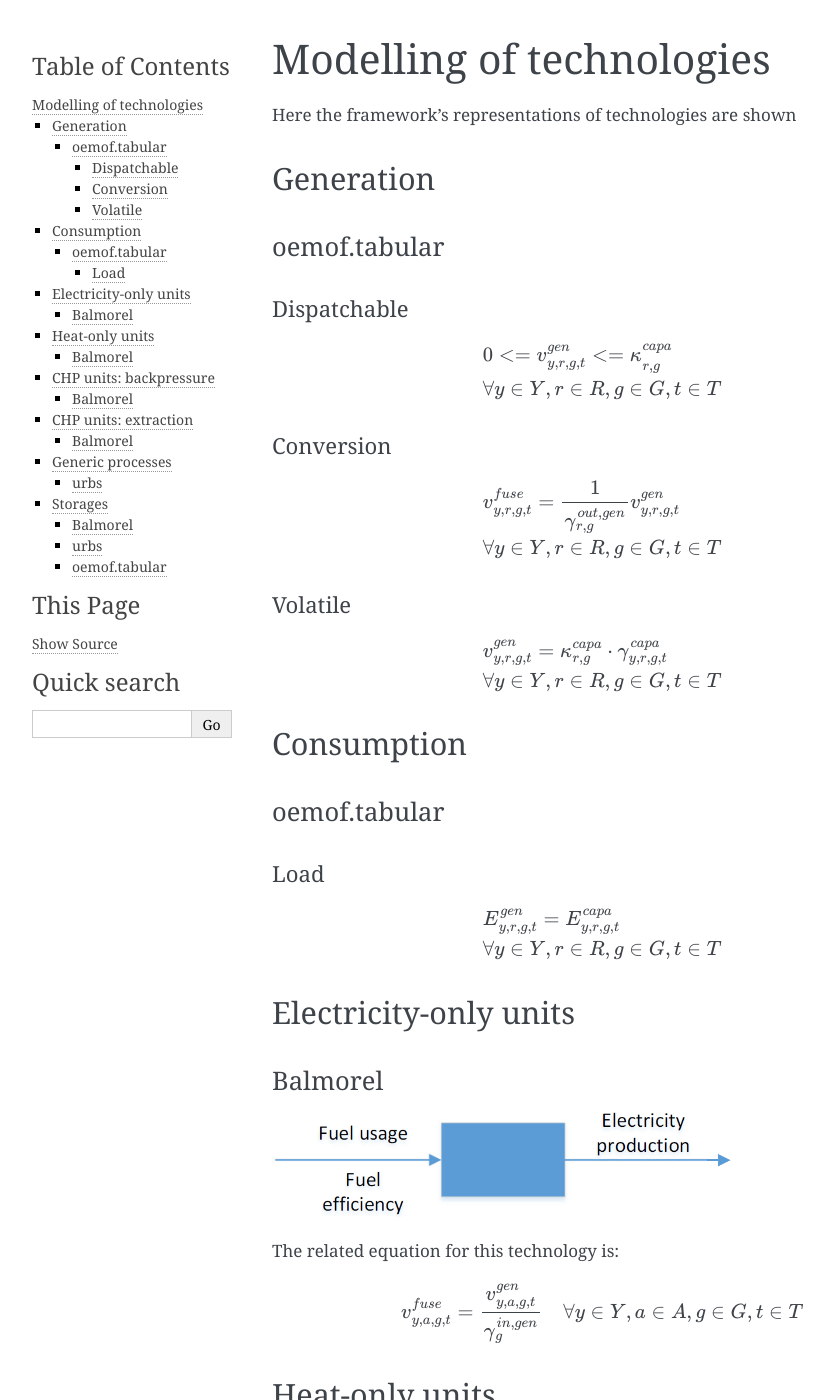
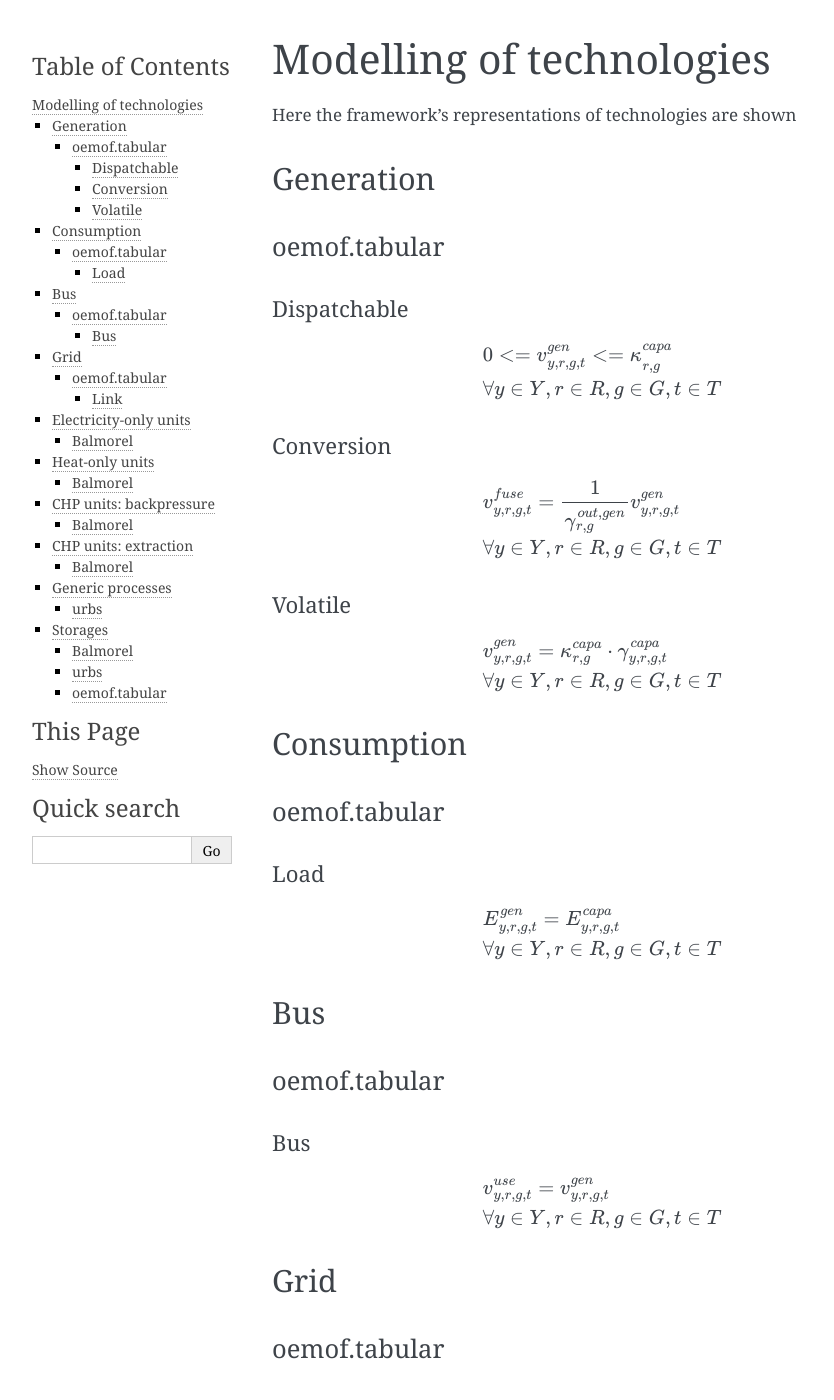
Before and after one commit to open-modex/mathematical-documentation, a Sphinx documentation site: the page built from doc/source/frameworks/technologies.rst, in a window 1280 px wide and 1400 px high. Shown: the whole window, without its empty margins (148-982 px from the left). Built offline with Sphinx 7.4.7, drawn with Linux system fonts in a browser that asks for light colours.

Commit message:
Add `oemof.tabular` bus description

```diff
--- a/doc/source/frameworks/technologies.rst
+++ b/doc/source/frameworks/technologies.rst
@@ -34,7 +34,7 @@ Volatile
 
 .. math::
 
-  & {v^{gen}_{y, r,g,t} = \kappa^{capa}_{r,g} \cdot \gamma^{capa}_{y,r,g,t}}
+  & {v^{gen}_{y,r,g,t} = \kappa^{capa}_{r,g} \cdot \gamma^{capa}_{y,r,g,t}}
   \\
   & \forall y \in Y, r \in R, g \in G, t \in T
 
@@ -53,6 +53,32 @@ Load
   & {E^{gen}_{y,r,g,t} = E^{capa}_{y,r,g,t}}
   \\
   & \forall y \in Y, r \in R, g \in G, t \in T
+
+
+Bus
+***
+
+oemof.tabular
+'''''''''''''
+
+Bus
+---
+
+.. math::
+
+  & {v^{use}_{y,r,g,t} = v^{gen}_{y,r,g,t}}
+  \\
+  & \forall y \in Y, r \in R, g \in G, t \in T
+
+
+Grid
+****
+
+oemof.tabular
+'''''''''''''
+
+Link
+----
 
 
 Electricity-only units
```
